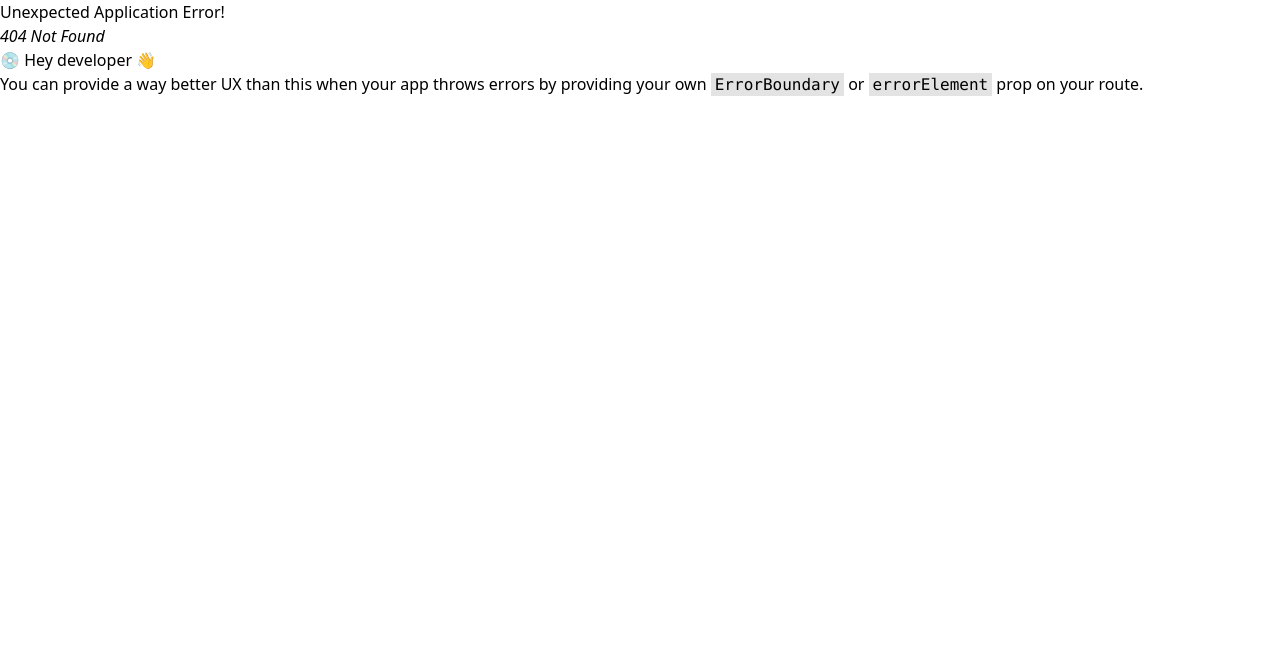
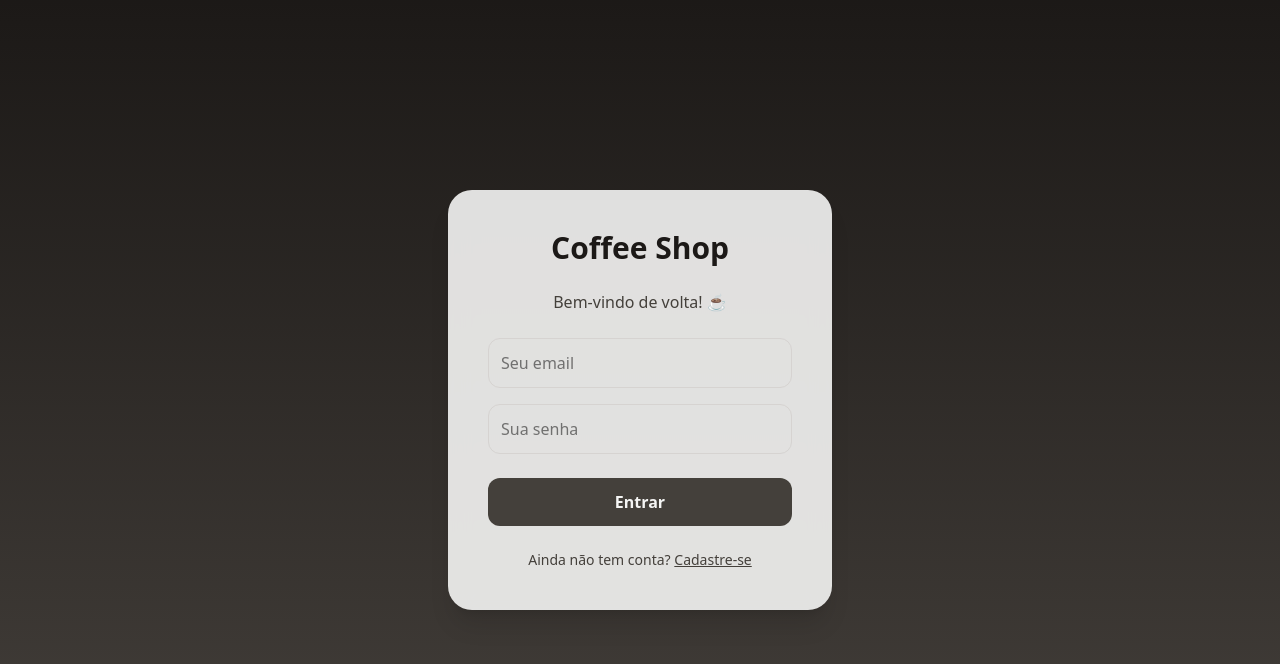
Before and after one commit to rafajperez/e-commerce, a React (Vite) app in the folder ecommerce/: page /login in a window 1280 px wide. Before the commit this address had no page. Shown: the top 664 px of the page. Built offline with nearby package versions, Linux system fonts and the light colour scheme.

Commit message:
feature: Login page

```diff
--- a/ecommerce/src/App.tsx
+++ b/ecommerce/src/App.tsx
@@ -3,7 +3,7 @@ import { createBrowserRouter } from "react-router-dom";
 import { Layout } from "./components/layout";
 import Home from "./pages/home";
 import Cart from "./pages/cart/cart";
-
+import Login from "./pages/login";
 const router = createBrowserRouter([
   {
     element: <Layout />,
@@ -18,6 +18,10 @@ const router = createBrowserRouter([
       },
     ],
   },
+  {
+    path: "/login",
+    element: <Login />,
+  },
 ]);
 
 export { router };
--- /dev/null
+++ b/ecommerce/src/pages/login/index.tsx
@@ -0,0 +1,57 @@
+import { useState } from "react";
+
+const Login = () => {
+  const [email, setEmail] = useState("");
+  const [password, setPassword] = useState("");
+
+  const handleLogin = (e: React.FormEvent) => {
+    e.preventDefault();
+    console.log("Email:", email);
+    console.log("Senha:", password);
+    alert(`Login enviado!\nEmail: ${email}\nSenha: ${password}`);
+  };
+
+  return (
+    <div className="flex justify-center items-center h-screen bg-gradient-to-b from-stone-900 to-stone-700">
+      <form
+        onSubmit={handleLogin}
+        className="bg-stone-100/90 backdrop-blur-md p-10 rounded-3xl shadow-xl w-full max-w-sm text-center"
+      >
+        <h1 className="text-3xl font-bold text-stone-900 mb-6">Coffee Shop</h1>
+        <p className="text-stone-700 mb-6">Bem-vindo de volta! ☕</p>
+
+        <input
+          type="email"
+          placeholder="Seu email"
+          value={email}
+          onChange={(e) => setEmail(e.target.value)}
+          className="w-full p-3 mb-4 rounded-xl border border-stone-300 focus:outline-none focus:ring-2 focus:ring-stone-500"
+          required
+        />
+
+        <input
+          type="password"
+          placeholder="Sua senha"
+          value={password}
+          onChange={(e) => setPassword(e.target.value)}
+          className="w-full p-3 mb-6 rounded-xl border border-stone-300 focus:outline-none focus:ring-2 focus:ring-stone-500"
+          required
+        />
+
+        <button
+          type="submit"
+          className="w-full p-3 bg-stone-700 text-stone-100 font-semibold rounded-xl hover:bg-stone-800 transition-colors"
+        >
+          Entrar
+        </button>
+
+        <p className="mt-6 text-sm text-stone-700">
+          Ainda não tem conta?{" "}
+          <span className="underline cursor-pointer">Cadastre-se</span>
+        </p>
+      </form>
+    </div>
+  );
+};
+
+export default Login;
```
